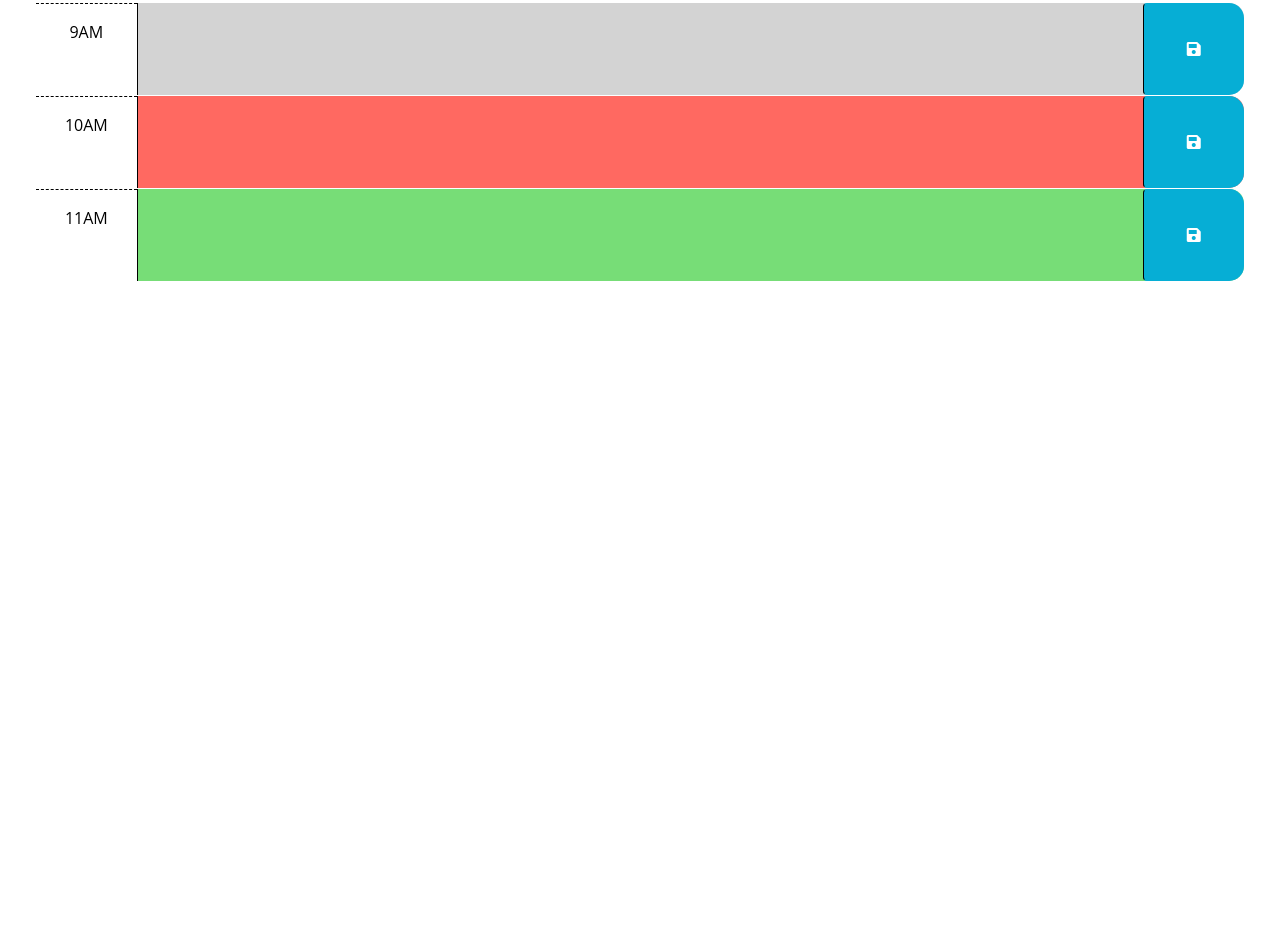
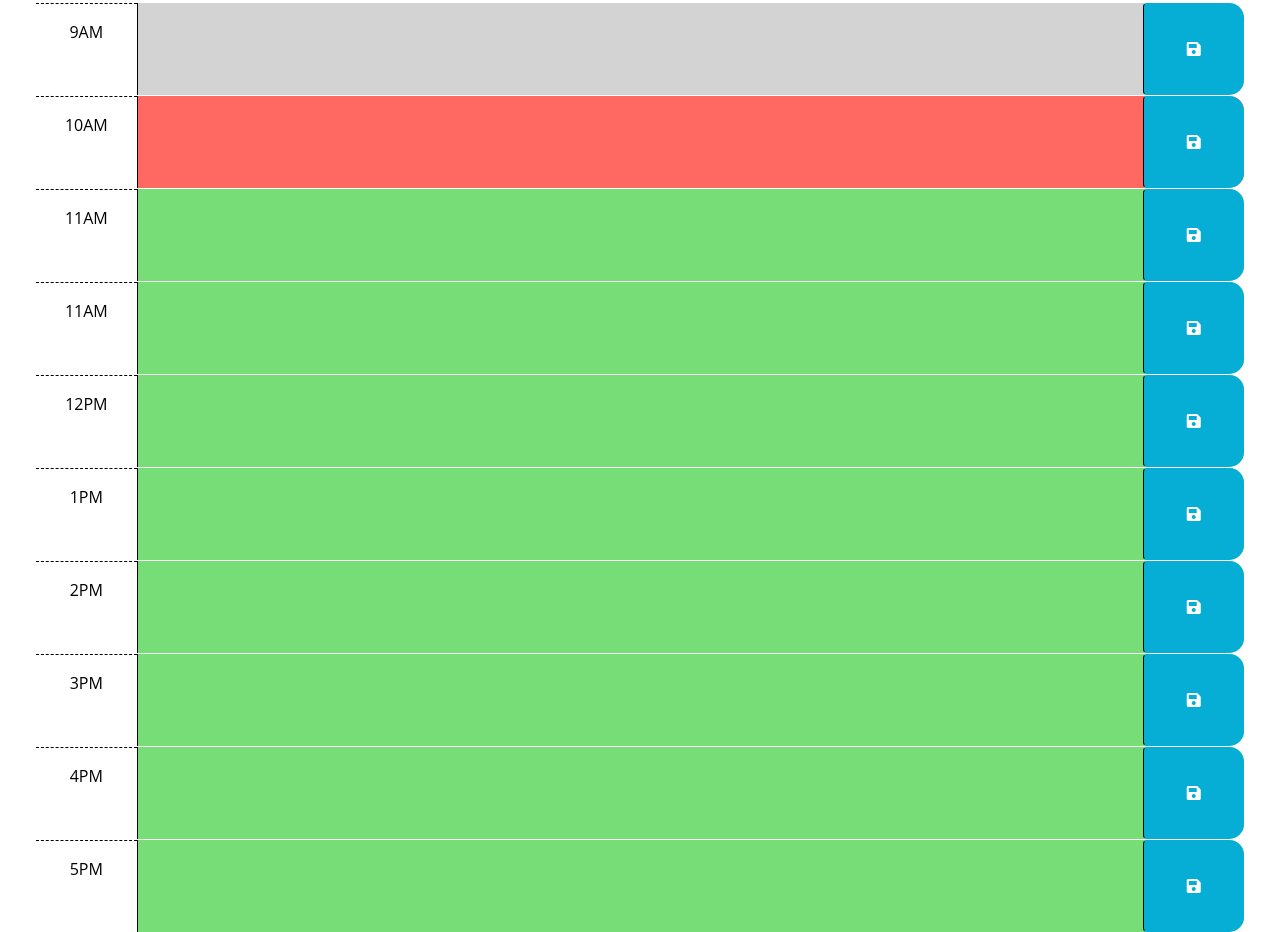
Before and after one commit to Johnnnnnnnnnnnnnnnnnnnnnn/Challange-5-Daily-Scheduler, a plain HTML site: page Develop/index.html in a window 1280 px wide. Shown: the part 249-1181 px from the top of the page. Before the commit the page ends 800 px from the top, so only its background shows below. Drawn offline with nearby package versions, Linux system fonts and the light colour scheme.

Commit message:
added HTML that indicates the working hours for the daily work planner

```diff
--- a/Develop/index.html
+++ b/Develop/index.html
@@ -67,6 +67,62 @@
           <i class="fas fa-save" aria-hidden="true"></i>
         </button>
       </div>
+
+      <div id="hour-11" class="row time-block future">
+        <div class="col-2 col-md-1 hour text-center py-3">11AM</div>
+        <textarea class="col-8 col-md-10 description" rows="3"> </textarea>
+        <button class="btn saveBtn col-2 col-md-1" aria-label="save">
+          <i class="fas fa-save" aria-hidden="true"></i>
+        </button>
+      </div>
+
+      <div id="hour-11" class="row time-block future">
+        <div class="col-2 col-md-1 hour text-center py-3">12PM</div>
+        <textarea class="col-8 col-md-10 description" rows="3"> </textarea>
+        <button class="btn saveBtn col-2 col-md-1" aria-label="save">
+          <i class="fas fa-save" aria-hidden="true"></i>
+        </button>
+      </div>
+
+      <div id="hour-11" class="row time-block future">
+        <div class="col-2 col-md-1 hour text-center py-3">1PM</div>
+        <textarea class="col-8 col-md-10 description" rows="3"> </textarea>
+        <button class="btn saveBtn col-2 col-md-1" aria-label="save">
+          <i class="fas fa-save" aria-hidden="true"></i>
+        </button>
+      </div>
+
+      <div id="hour-11" class="row time-block future">
+        <div class="col-2 col-md-1 hour text-center py-3">2PM</div>
+        <textarea class="col-8 col-md-10 description" rows="3"> </textarea>
+        <button class="btn saveBtn col-2 col-md-1" aria-label="save">
+          <i class="fas fa-save" aria-hidden="true"></i>
+        </button>
+      </div>
+
+      <div id="hour-11" class="row time-block future">
+        <div class="col-2 col-md-1 hour text-center py-3">3PM</div>
+        <textarea class="col-8 col-md-10 description" rows="3"> </textarea>
+        <button class="btn saveBtn col-2 col-md-1" aria-label="save">
+          <i class="fas fa-save" aria-hidden="true"></i>
+        </button>
+      </div>
+
+      <div id="hour-11" class="row time-block future">
+        <div class="col-2 col-md-1 hour text-center py-3">4PM</div>
+        <textarea class="col-8 col-md-10 description" rows="3"> </textarea>
+        <button class="btn saveBtn col-2 col-md-1" aria-label="save">
+          <i class="fas fa-save" aria-hidden="true"></i>
+        </button>
+      </div>
+
+      <div id="hour-11" class="row time-block future">
+        <div class="col-2 col-md-1 hour text-center py-3">5PM</div>
+        <textarea class="col-8 col-md-10 description" rows="3"> </textarea>
+        <button class="btn saveBtn col-2 col-md-1" aria-label="save">
+          <i class="fas fa-save" aria-hidden="true"></i>
+        </button>
+      </div>
     </div>
 
     <script src="https://cdnjs.cloudflare.com/ajax/libs/jquery/3.2.1/jquery.min.js"></script>
--- a/Develop/script.js
+++ b/Develop/script.js
@@ -3,6 +3,7 @@
 // in the html.
 $(document).ready(
   (function () {
+    var hours = dayjs().format("H");
   // TODO: Add a listener for click events on the save button. This code should
   // use the id in the containing time-block as a key to save the user input in
   // local storage. HINT: What does `this` reference in the click listener
```
